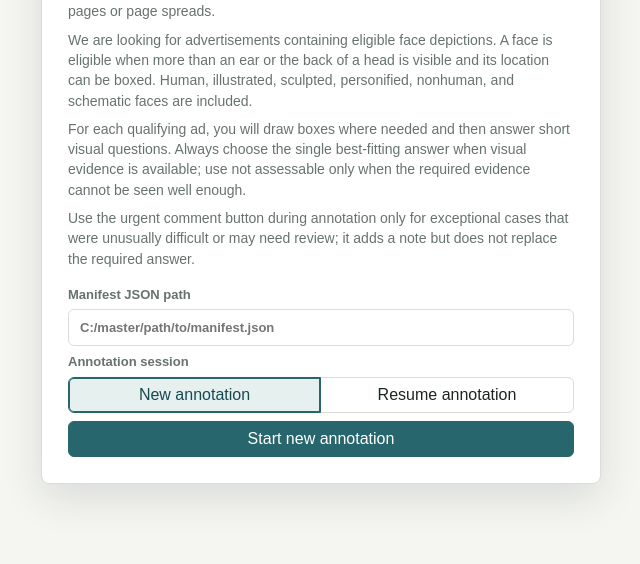
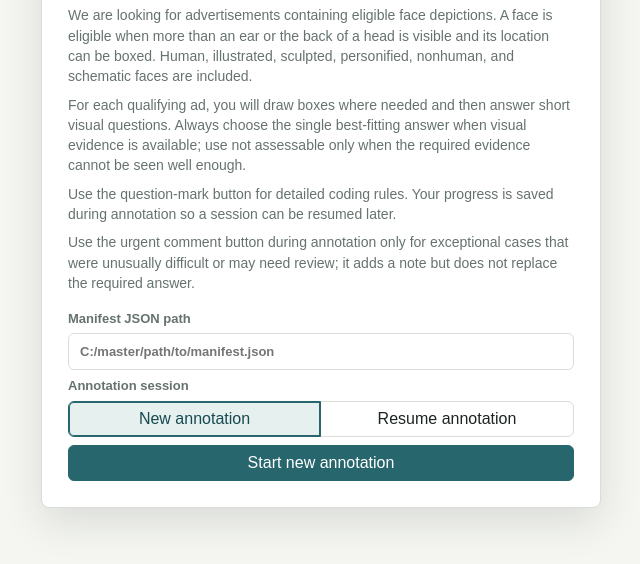
Before and after one commit to zep3000/smile_annotation_app, a website: page public/index.html in a window 1280 px wide. Shown: the part 204-768 px from the top of the page, without its empty margins (319-959 px from the left). Drawn offline with Linux system fonts and the light colour scheme; no server answers.

Commit message:
update intro

```diff
--- a/public/index.html
+++ b/public/index.html
@@ -14,6 +14,7 @@
           <p>This app guides you through one annotation decision at a time for magazine pages or page spreads.</p>
           <p>We are looking for advertisements containing eligible face depictions. A face is eligible when more than an ear or the back of a head is visible and its location can be boxed. Human, illustrated, sculpted, personified, nonhuman, and schematic faces are included.</p>
           <p>For each qualifying ad, you will draw boxes where needed and then answer short visual questions. Always choose the single best-fitting answer when visual evidence is available; use not assessable only when the required evidence cannot be seen well enough.</p>
+          <p>Use the question-mark button for detailed coding rules. Your progress is saved during annotation so a session can be resumed later.</p>
           <p>Use the urgent comment button during annotation only for exceptional cases that were unusually difficult or may need review; it adds a note but does not replace the required answer.</p>
         </div>
         <div id="localStartFields" class="start-fields">
```
